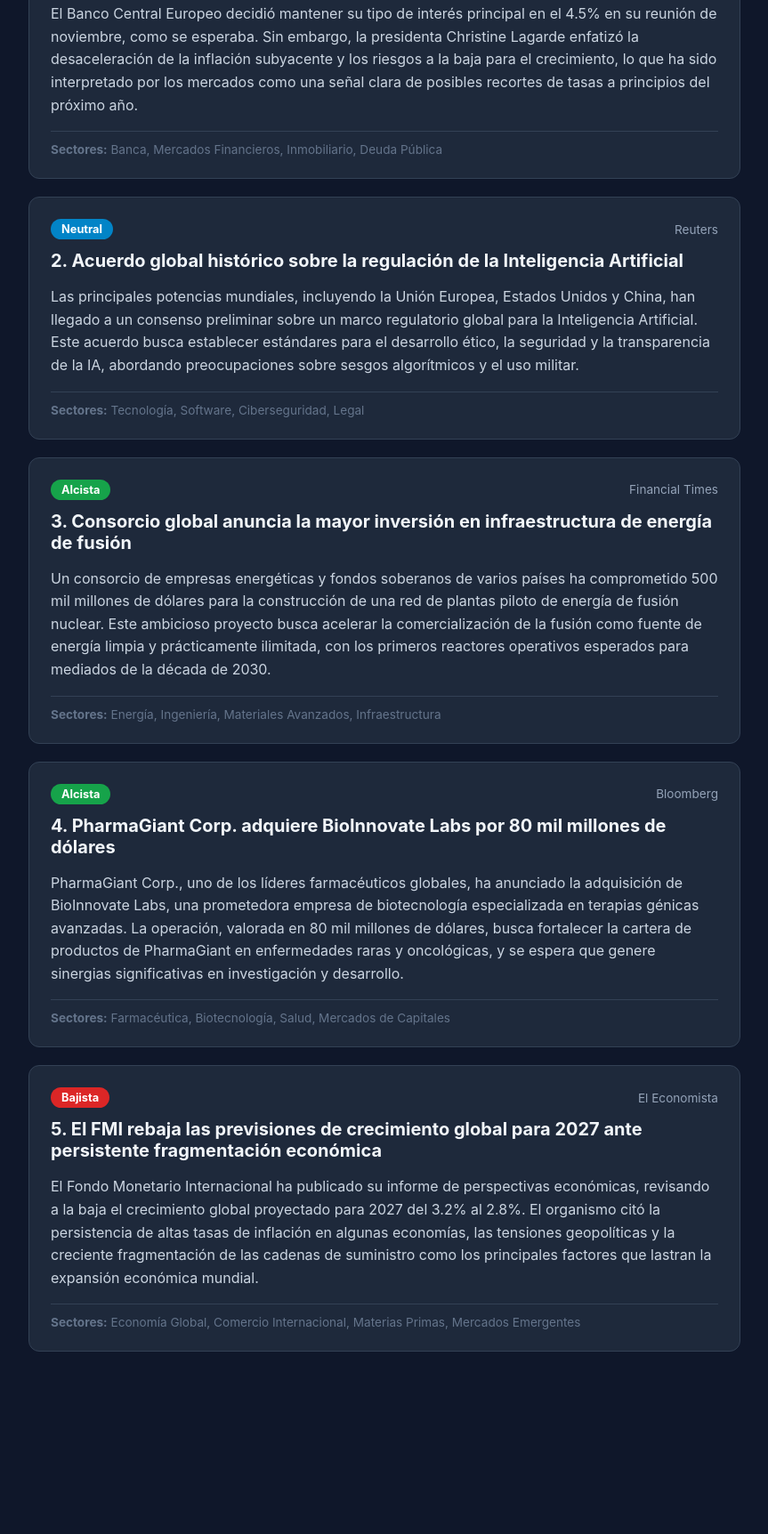
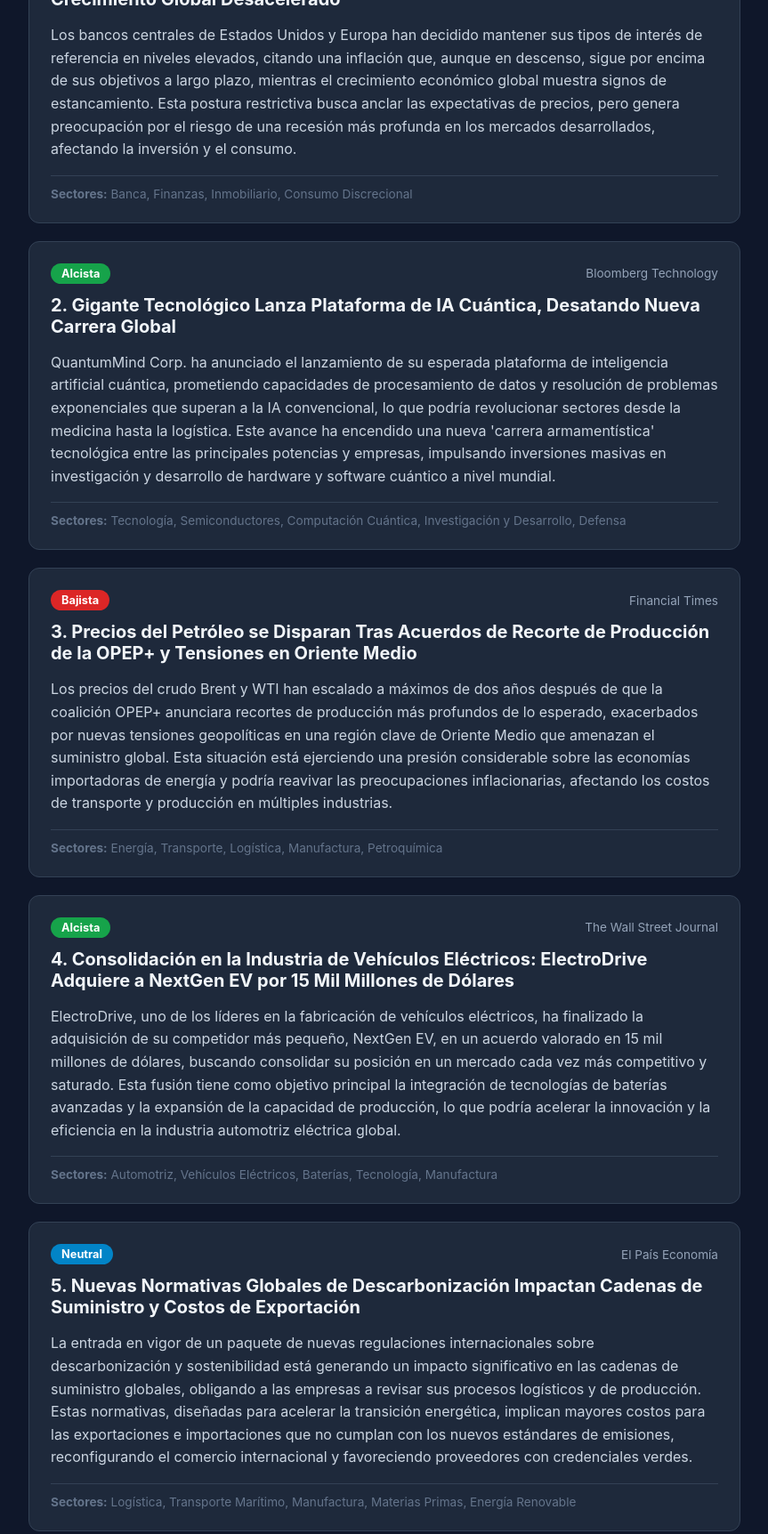
Before and after one commit to Jjjay-p/automatizacion, a plain HTML site: page index.html in a window 1280 px wide. Shown: the part 337-2061 px from the top of the page at 89% size, without its empty margins (208-1071 px from the left). Before the commit the page ends 1916 px from the top, so only its background shows below. Drawn offline with Linux system fonts and the light colour scheme.

Commit message:
Actualización diaria de portal de noticias

```diff
--- a/index.html
+++ b/index.html
@@ -34,7 +34,7 @@
     <div class="container">
         <header>
             <h1>📰 What's Happening Today?</h1>
-            <p class="timestamp">Última actualización: 19/11/2026 16:52 (hs)</p>
+            <p class="timestamp">Última actualización: 20/11/2026 16:27 (hs)</p>
             <button class="btn-update" id="reloadBtn" onclick="dispararActualizacion()">
                 🔄 Actualizar Noticias Ahora
             </button>
@@ -44,61 +44,61 @@
 
         <div class="card">
             <div class="card-header">
+                <span class="badge" style="background-color: #0284c7;">Neutral</span>
+                <span class="source">Reuters</span>
+            </div>
+            <h2>1. La Fed y el BCE Mantienen Tasas Altas Ante Inflación Persistente y Crecimiento Global Desacelerado</h2>
+            <p class="summary">Los bancos centrales de Estados Unidos y Europa han decidido mantener sus tipos de interés de referencia en niveles elevados, citando una inflación que, aunque en descenso, sigue por encima de sus objetivos a largo plazo, mientras el crecimiento económico global muestra signos de estancamiento. Esta postura restrictiva busca anclar las expectativas de precios, pero genera preocupación por el riesgo de una recesión más profunda en los mercados desarrollados, afectando la inversión y el consumo.</p>
+            <div class="card-footer">
+                <strong>Sectores:</strong> Banca, Finanzas, Inmobiliario, Consumo Discrecional
+            </div>
+        </div>
+
+        <div class="card">
+            <div class="card-header">
                 <span class="badge" style="background-color: #16a34a;">Alcista</span>
-                <span class="source">Expansión</span>
+                <span class="source">Bloomberg Technology</span>
             </div>
-            <h2>1. El BCE mantiene tasas pero su tono 'dovish' sugiere recortes para 2027</h2>
-            <p class="summary">El Banco Central Europeo decidió mantener su tipo de interés principal en el 4.5% en su reunión de noviembre, como se esperaba. Sin embargo, la presidenta Christine Lagarde enfatizó la desaceleración de la inflación subyacente y los riesgos a la baja para el crecimiento, lo que ha sido interpretado por los mercados como una señal clara de posibles recortes de tasas a principios del próximo año.</p>
+            <h2>2. Gigante Tecnológico Lanza Plataforma de IA Cuántica, Desatando Nueva Carrera Global</h2>
+            <p class="summary">QuantumMind Corp. ha anunciado el lanzamiento de su esperada plataforma de inteligencia artificial cuántica, prometiendo capacidades de procesamiento de datos y resolución de problemas exponenciales que superan a la IA convencional, lo que podría revolucionar sectores desde la medicina hasta la logística. Este avance ha encendido una nueva 'carrera armamentística' tecnológica entre las principales potencias y empresas, impulsando inversiones masivas en investigación y desarrollo de hardware y software cuántico a nivel mundial.</p>
             <div class="card-footer">
-                <strong>Sectores:</strong> Banca, Mercados Financieros, Inmobiliario, Deuda Pública
+                <strong>Sectores:</strong> Tecnología, Semiconductores, Computación Cuántica, Investigación y Desarrollo, Defensa
+            </div>
+        </div>
+
+        <div class="card">
+            <div class="card-header">
+                <span class="badge" style="background-color: #dc2626;">Bajista</span>
+                <span class="source">Financial Times</span>
+            </div>
+            <h2>3. Precios del Petróleo se Disparan Tras Acuerdos de Recorte de Producción de la OPEP+ y Tensiones en Oriente Medio</h2>
+            <p class="summary">Los precios del crudo Brent y WTI han escalado a máximos de dos años después de que la coalición OPEP+ anunciara recortes de producción más profundos de lo esperado, exacerbados por nuevas tensiones geopolíticas en una región clave de Oriente Medio que amenazan el suministro global. Esta situación está ejerciendo una presión considerable sobre las economías importadoras de energía y podría reavivar las preocupaciones inflacionarias, afectando los costos de transporte y producción en múltiples industrias.</p>
+            <div class="card-footer">
+                <strong>Sectores:</strong> Energía, Transporte, Logística, Manufactura, Petroquímica
+            </div>
+        </div>
+
+        <div class="card">
+            <div class="card-header">
+                <span class="badge" style="background-color: #16a34a;">Alcista</span>
+                <span class="source">The Wall Street Journal</span>
+            </div>
+            <h2>4. Consolidación en la Industria de Vehículos Eléctricos: ElectroDrive Adquiere a NextGen EV por 15 Mil Millones de Dólares</h2>
+            <p class="summary">ElectroDrive, uno de los líderes en la fabricación de vehículos eléctricos, ha finalizado la adquisición de su competidor más pequeño, NextGen EV, en un acuerdo valorado en 15 mil millones de dólares, buscando consolidar su posición en un mercado cada vez más competitivo y saturado. Esta fusión tiene como objetivo principal la integración de tecnologías de baterías avanzadas y la expansión de la capacidad de producción, lo que podría acelerar la innovación y la eficiencia en la industria automotriz eléctrica global.</p>
+            <div class="card-footer">
+                <strong>Sectores:</strong> Automotriz, Vehículos Eléctricos, Baterías, Tecnología, Manufactura
             </div>
         </div>
 
         <div class="card">
             <div class="card-header">
                 <span class="badge" style="background-color: #0284c7;">Neutral</span>
-                <span class="source">Reuters</span>
+                <span class="source">El País Economía</span>
             </div>
-            <h2>2. Acuerdo global histórico sobre la regulación de la Inteligencia Artificial</h2>
-            <p class="summary">Las principales potencias mundiales, incluyendo la Unión Europea, Estados Unidos y China, han llegado a un consenso preliminar sobre un marco regulatorio global para la Inteligencia Artificial. Este acuerdo busca establecer estándares para el desarrollo ético, la seguridad y la transparencia de la IA, abordando preocupaciones sobre sesgos algorítmicos y el uso militar.</p>
+            <h2>5. Nuevas Normativas Globales de Descarbonización Impactan Cadenas de Suministro y Costos de Exportación</h2>
+            <p class="summary">La entrada en vigor de un paquete de nuevas regulaciones internacionales sobre descarbonización y sostenibilidad está generando un impacto significativo en las cadenas de suministro globales, obligando a las empresas a revisar sus procesos logísticos y de producción. Estas normativas, diseñadas para acelerar la transición energética, implican mayores costos para las exportaciones e importaciones que no cumplan con los nuevos estándares de emisiones, reconfigurando el comercio internacional y favoreciendo proveedores con credenciales verdes.</p>
             <div class="card-footer">
-                <strong>Sectores:</strong> Tecnología, Software, Ciberseguridad, Legal
-            </div>
-        </div>
-
-        <div class="card">
-            <div class="card-header">
-                <span class="badge" style="background-color: #16a34a;">Alcista</span>
-                <span class="source">Financial Times</span>
-            </div>
-            <h2>3. Consorcio global anuncia la mayor inversión en infraestructura de energía de fusión</h2>
-            <p class="summary">Un consorcio de empresas energéticas y fondos soberanos de varios países ha comprometido 500 mil millones de dólares para la construcción de una red de plantas piloto de energía de fusión nuclear. Este ambicioso proyecto busca acelerar la comercialización de la fusión como fuente de energía limpia y prácticamente ilimitada, con los primeros reactores operativos esperados para mediados de la década de 2030.</p>
-            <div class="card-footer">
-                <strong>Sectores:</strong> Energía, Ingeniería, Materiales Avanzados, Infraestructura
-            </div>
-        </div>
-
-        <div class="card">
-            <div class="card-header">
-                <span class="badge" style="background-color: #16a34a;">Alcista</span>
-                <span class="source">Bloomberg</span>
-            </div>
-            <h2>4. PharmaGiant Corp. adquiere BioInnovate Labs por 80 mil millones de dólares</h2>
-            <p class="summary">PharmaGiant Corp., uno de los líderes farmacéuticos globales, ha anunciado la adquisición de BioInnovate Labs, una prometedora empresa de biotecnología especializada en terapias génicas avanzadas. La operación, valorada en 80 mil millones de dólares, busca fortalecer la cartera de productos de PharmaGiant en enfermedades raras y oncológicas, y se espera que genere sinergias significativas en investigación y desarrollo.</p>
-            <div class="card-footer">
-                <strong>Sectores:</strong> Farmacéutica, Biotecnología, Salud, Mercados de Capitales
-            </div>
-        </div>
-
-        <div class="card">
-            <div class="card-header">
-                <span class="badge" style="background-color: #dc2626;">Bajista</span>
-                <span class="source">El Economista</span>
-            </div>
-            <h2>5. El FMI rebaja las previsiones de crecimiento global para 2027 ante persistente fragmentación económica</h2>
-            <p class="summary">El Fondo Monetario Internacional ha publicado su informe de perspectivas económicas, revisando a la baja el crecimiento global proyectado para 2027 del 3.2% al 2.8%. El organismo citó la persistencia de altas tasas de inflación en algunas economías, las tensiones geopolíticas y la creciente fragmentación de las cadenas de suministro como los principales factores que lastran la expansión económica mundial.</p>
-            <div class="card-footer">
-                <strong>Sectores:</strong> Economía Global, Comercio Internacional, Materias Primas, Mercados Emergentes
+                <strong>Sectores:</strong> Logística, Transporte Marítimo, Manufactura, Materias Primas, Energía Renovable
             </div>
         </div>
 
```
